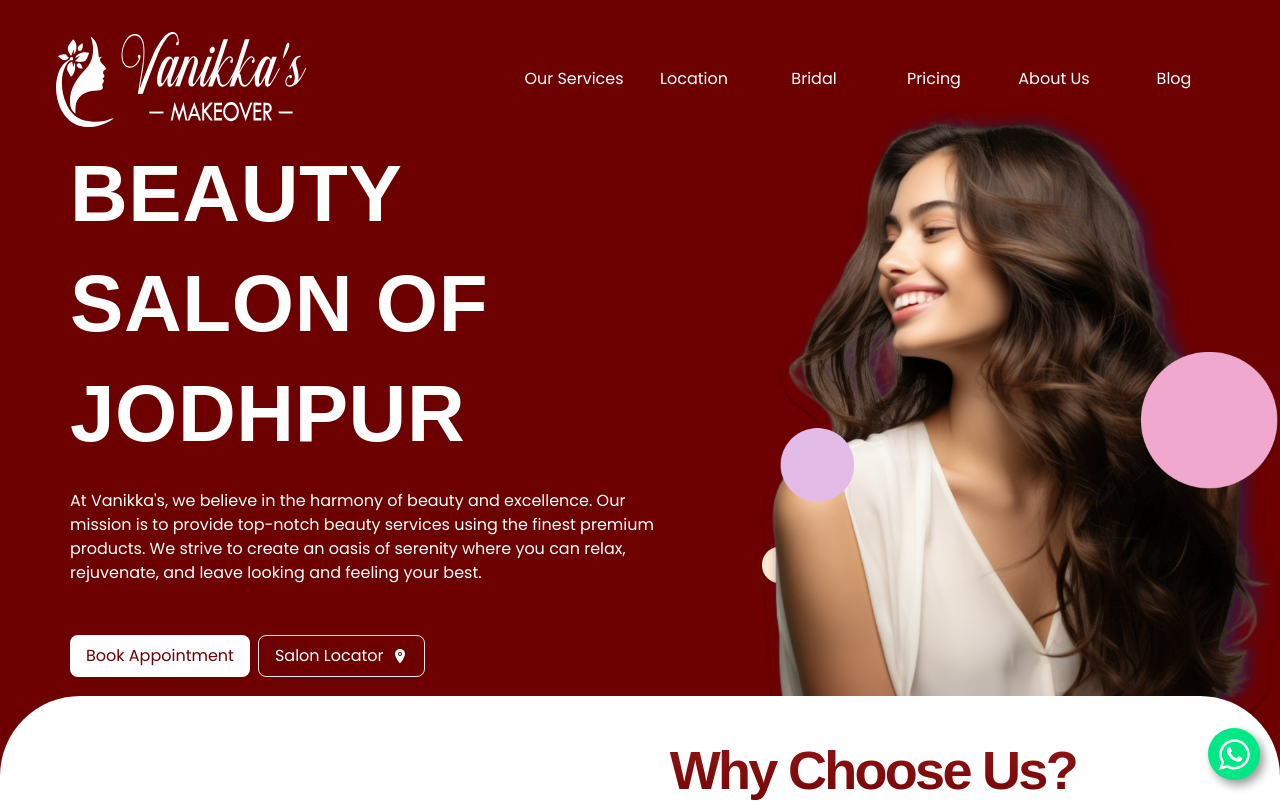
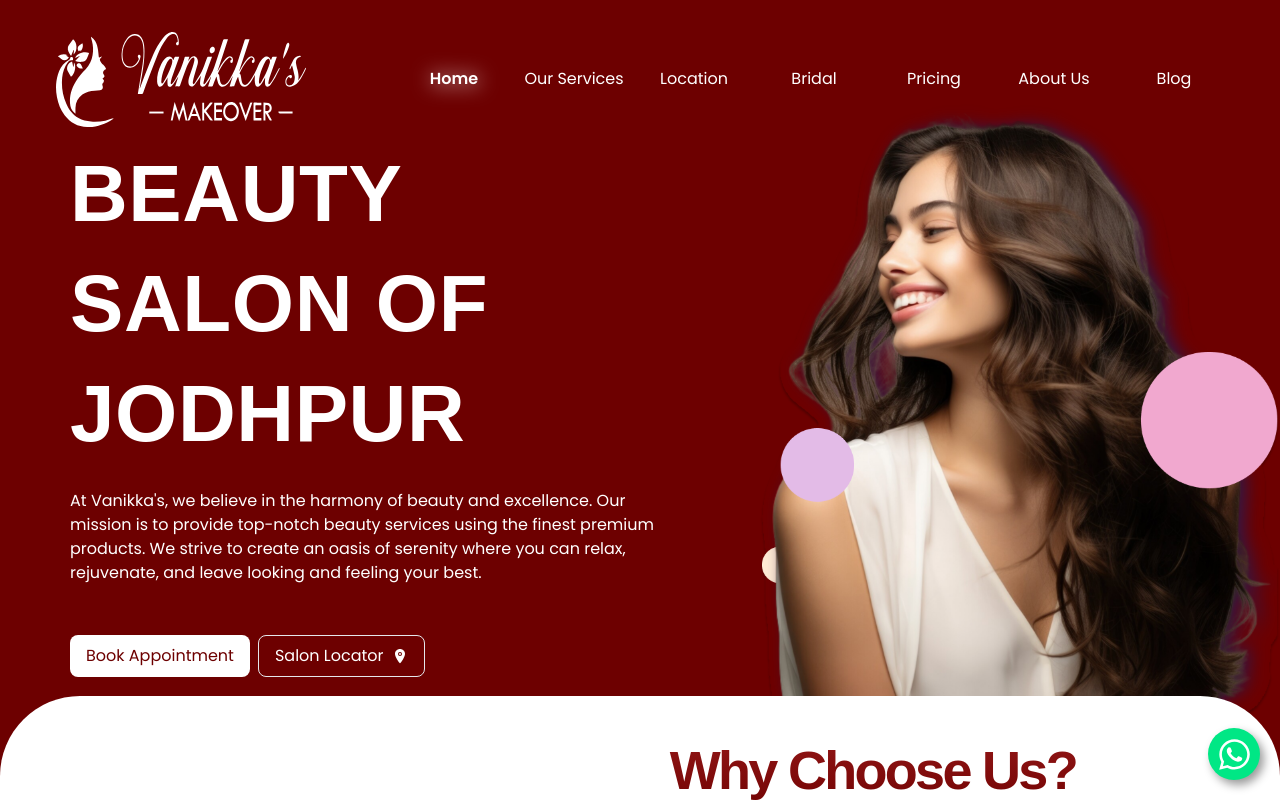
Before and after one commit to evpuneet/vanikas-makeover, a Next.js app: page / in a window 1280 px wide. Shown: the top 802 px of the page. Built offline with nearby package versions, Linux system fonts and the light colour scheme; grey boxes are pictures that could not be loaded; a web font is replaced by a local one.

Commit message:
47rd commit

```diff
--- a/src/app/components/common/Header.jsx
+++ b/src/app/components/common/Header.jsx
@@ -11,6 +11,7 @@ export default function Header() {
     const pathname = usePathname();
 
     const menus = [
+        { id: "home", label: "Home", path: "/" },
         { id: "our-services", label: "Our Services", path: "/services" },
         { id: "location", label: "Location", path: null },
         { id: "bridal", label: "Bridal", path: "/bridal" },
```
